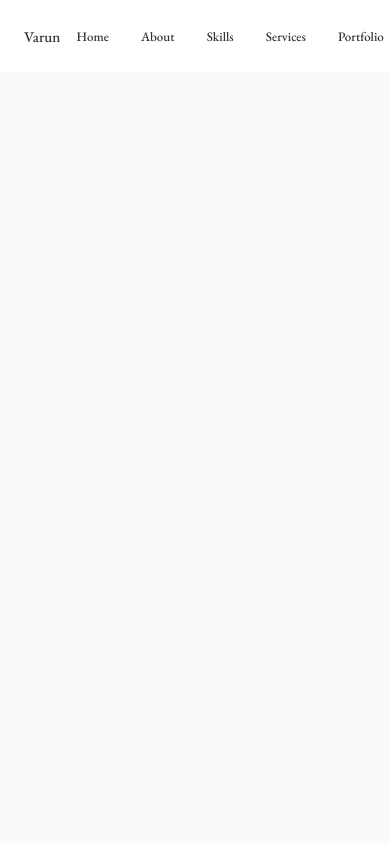
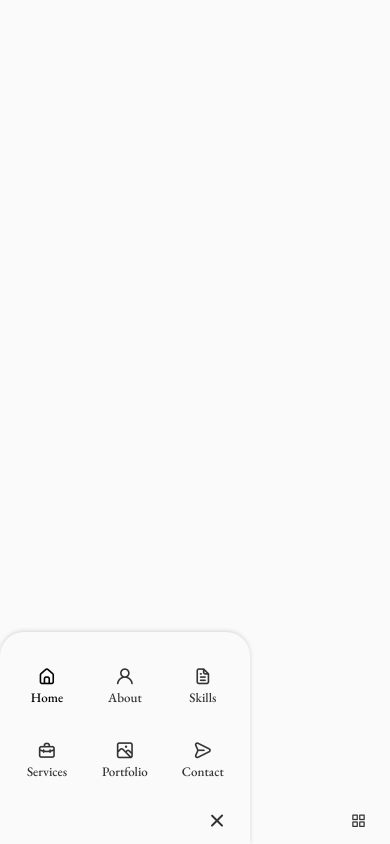
Before and after one commit to varungnathan/varun-gopinath-portfolio, a React (Create React App) app: page / in a window 390 px wide. Built offline with nearby package versions, Linux system fonts and the light colour scheme.

Commit message:
css edits

```diff
--- a/src/components/header/Header.jsx
+++ b/src/components/header/Header.jsx
@@ -9,7 +9,7 @@ const Header = () => {
             <div className="nav__menu">
                 <ul className="nav__list grid">
                     <li className="nav__item">
-                        <a href="#home" className="nav__link">
+                        <a href="#home" className="nav__link active-link">
                             <i className="uil uil-estate nav__icon"></i> Home
                         </a>
                     </li>
--- a/src/components/header/header.css
+++ b/src/components/header/header.css
@@ -4,7 +4,7 @@
     top: 0;
     left: 0;
     z-index: var(--z-fixed);
-    background-color: var(--container-color);
+    background-color: var(--body-color);
 }
 
 nav {
@@ -41,3 +41,70 @@ nav {
 .nav__toggle {
     display: none;
 }
+
+/* Active Link */
+
+.active-link,
+.nav__link:hover {
+    color: var(--title-color-dark);
+}
+/*=============== BREAKPOINTS ===============*/
+/* For medium devices */
+@media screen and (max-width: 768px) {
+    .header {
+        top: initial;
+        bottom: 0;
+    }
+
+    .nav {
+        height: var(--header-height);
+    }
+
+    .nav__menu {
+        position: fixed;
+        bottom: 0;
+        left: 0;
+        width: 100;
+        background-color: var(--body-color);
+        padding: 2rem 1.5rem 4rem;
+        box-shadow: 0 -1px 4px rgba(0, 0, 0, 0.15);
+        border-radius: 1.5rem 1.5rem 0 0;
+        transition: .3s;
+    }
+
+    .nav__list {
+        display: grid;
+        grid-template-columns: repeat(3, 1fr);
+        gap: 2rem;
+    }
+
+    .nav__icon {
+        font-size: 1.2rem;
+    }
+
+    .nav__close {
+        position:absolute;
+        right: 1.3rem;
+        bottom: .5rem;
+        font-size: 1.5rem;
+        cursor: pointer;
+        color: var(--title-color);
+    }
+
+    .nav__close:hover {
+        color: var(--title-color-dark);
+    }
+
+    .nav__icon,
+    .nav__close,
+    .nav__toggle {
+        display: block;
+    }
+}
+
+/* For small devices */
+@media screen and (max-width: 350px) {
+    .nav__menu {
+        padding: 2rem 1rem 4rem;
+    }
+}
```
